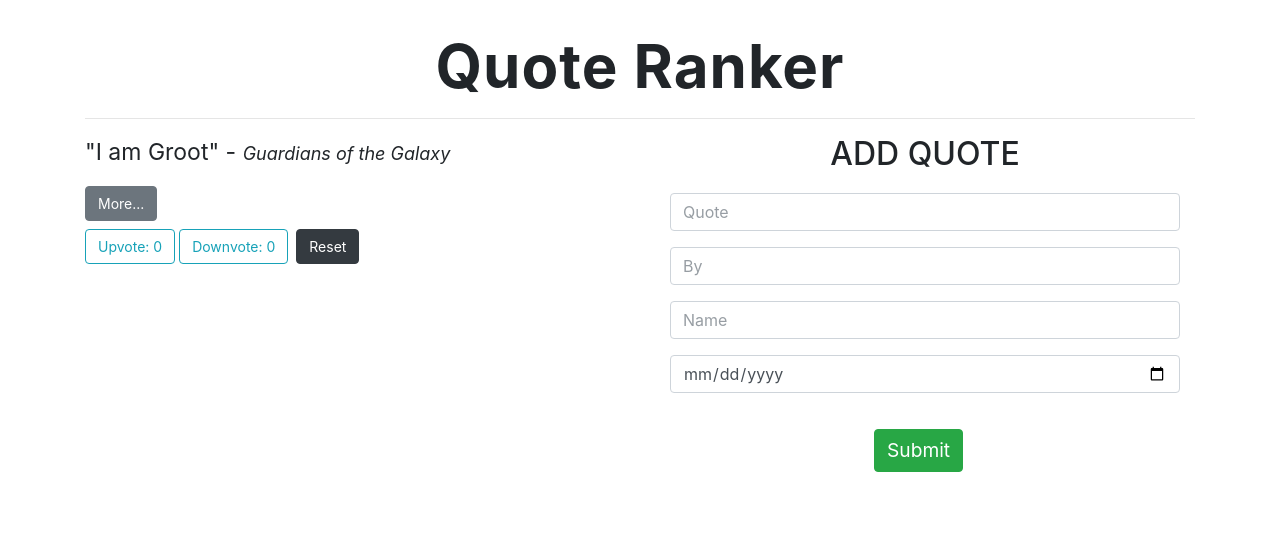
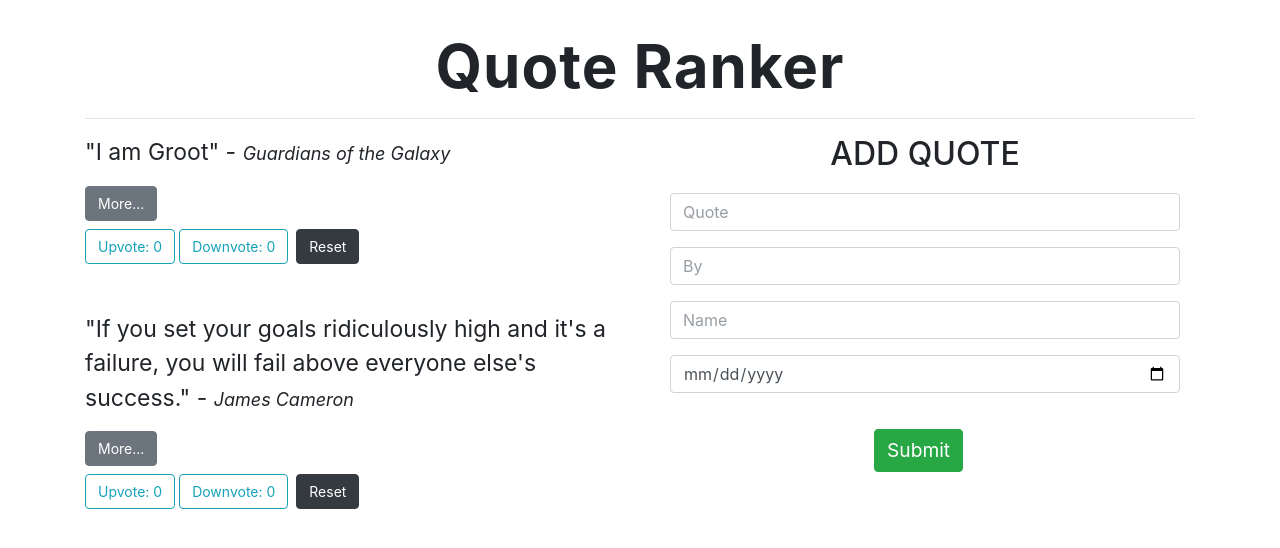
Before and after one commit to melissa-koi/QuotesAngular, an Angular app: page / in a window 1280 px wide. Shown: the top 548 px of the page. Built offline with nearby package versions, Linux system fonts and the light colour scheme.

Commit message:
add quote2

```diff
--- a/src/app/quotes.ts
+++ b/src/app/quotes.ts
@@ -2,5 +2,5 @@
     showAuthor:boolean;
     upvote:number;
     downvote:number;
-    constructor(public quote:string, public name:string, public author:string, public completeDate:Date){this.showAuthor=false;this.upvote=0;this.downvote=0}
+    constructor(public quote:string, public author:string, public name:string, public completeDate:Date){this.showAuthor=false;this.upvote=0;this.downvote=0}
 }
--- a/src/app/quotes/quotes.component.ts
+++ b/src/app/quotes/quotes.component.ts
@@ -9,7 +9,8 @@
 export class QuotesComponent implements OnInit {
 
   quote:Quotes[] = [
-    new Quotes('I am Groot', 'Anonymous','Guardians of the Galaxy' ,new Date(2021,3,14)),
+    new Quotes('I am Groot', 'Guardians of the Galaxy' ,'Anonymous',new Date(2021,3,14)),
+    new Quotes("If you set your goals ridiculously high and it's a failure, you will fail above everyone else's success.", 'James Cameron' ,'Sandy',new Date(2021,4,14))
 
   ];
 
```
